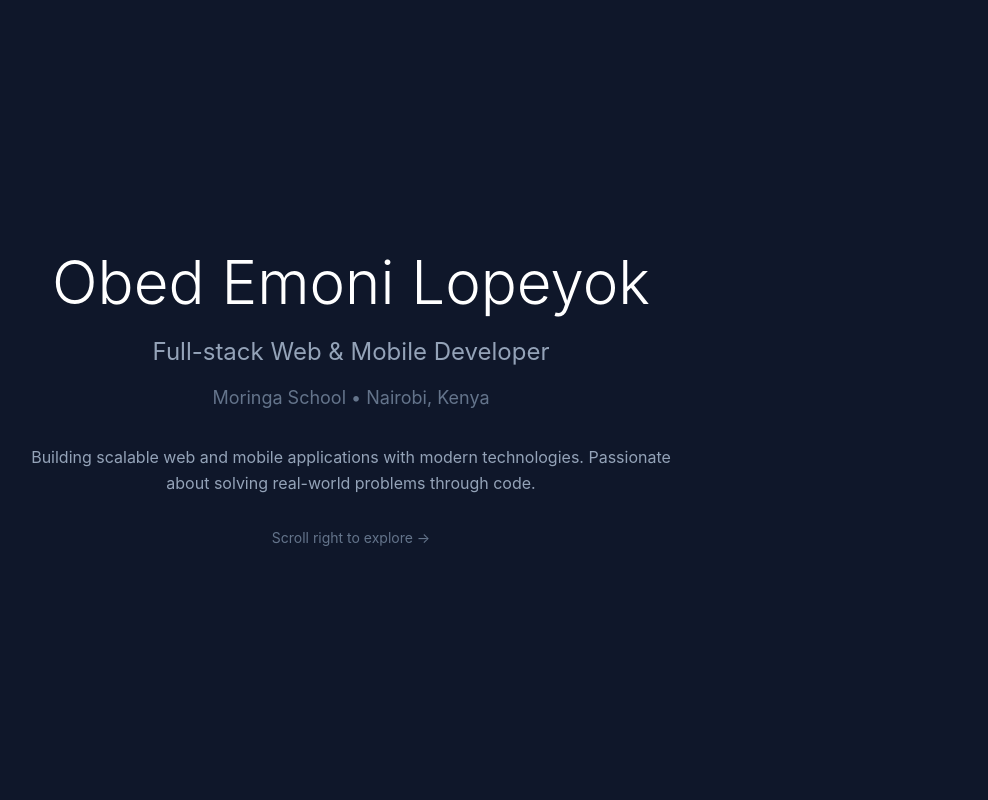
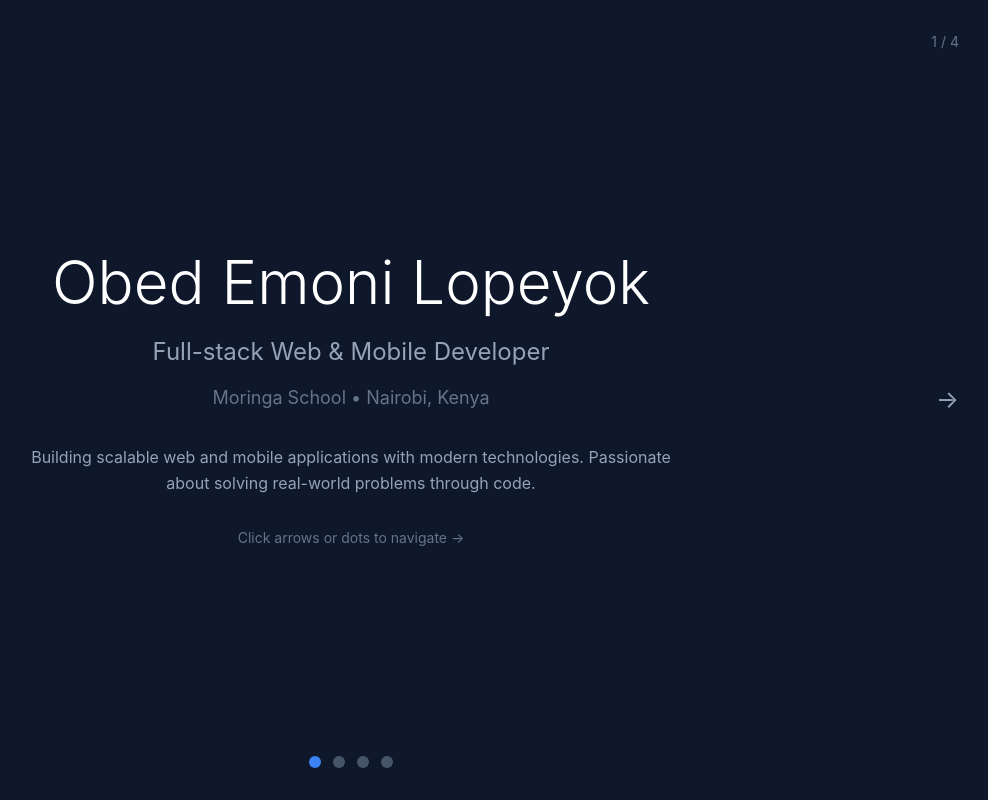
Before and after one commit to obapluto-ob/portfolio, a React (Vite) app: page / in a window 1280 px wide. Shown: the whole page, without its empty margins (289-1277 px from the left). Built offline with nearby package versions, Linux system fonts and the light colour scheme.

Commit message:
Add click navigation system

```diff
--- a/src/App.tsx
+++ b/src/App.tsx
@@ -1,32 +1,69 @@
-import React from 'react'
+import React, { useState } from 'react'
 import Hero from './components/Hero'
 import Projects from './components/Projects'
 import Skills from './components/Skills'
 import Contact from './components/Contact'
 
 function App() {
+  const [currentPage, setCurrentPage] = useState(0)
+  const pages = [Hero, Skills, Projects, Contact]
+
+  const nextPage = () => {
+    if (currentPage < pages.length - 1) {
+      setCurrentPage(currentPage + 1)
+    }
+  }
+
+  const prevPage = () => {
+    if (currentPage > 0) {
+      setCurrentPage(currentPage - 1)
+    }
+  }
+
+  const CurrentComponent = pages[currentPage]
+
   return (
-    <div className="h-screen bg-slate-900 text-white overflow-x-auto overflow-y-hidden">
-      <div className="flex h-full w-[400vw]">
-        {/* Page 1 - Hero */}
-        <div className="w-screen flex items-center justify-center">
-          <Hero />
-        </div>
+    <div className="h-screen bg-slate-900 text-white relative overflow-hidden">
+      {/* Current Page */}
+      <div className="h-full flex items-center justify-center">
+        <CurrentComponent />
+      </div>
 
-        {/* Page 2 - Skills */}
-        <div className="w-screen flex items-center justify-center">
-          <Skills />
-        </div>
+      {/* Navigation Dots */}
+      <div className="absolute bottom-8 left-1/2 transform -translate-x-1/2 flex space-x-3">
+        {pages.map((_, index) => (
+          <button
+            key={index}
+            onClick={() => setCurrentPage(index)}
+            className={`w-3 h-3 rounded-full transition-colors ${
+              index === currentPage ? 'bg-blue-500' : 'bg-slate-600 hover:bg-slate-500'
+            }`}
+          />
+        ))}
+      </div>
 
-        {/* Page 3 - Projects */}
-        <div className="w-screen flex items-center justify-center">
-          <Projects />
-        </div>
+      {/* Navigation Arrows */}
+      {currentPage > 0 && (
+        <button
+          onClick={prevPage}
+          className="absolute left-8 top-1/2 transform -translate-y-1/2 text-slate-400 hover:text-white text-2xl"
+        >
+          ←
+        </button>
+      )}
 
-        {/* Page 4 - Contact */}
-        <div className="w-screen flex items-center justify-center">
-          <Contact />
-        </div>
+      {currentPage < pages.length - 1 && (
+        <button
+          onClick={nextPage}
+          className="absolute right-8 top-1/2 transform -translate-y-1/2 text-slate-400 hover:text-white text-2xl"
+        >
+          →
+        </button>
+      )}
+
+      {/* Page Indicator */}
+      <div className="absolute top-8 right-8 text-slate-500 text-sm">
+        {currentPage + 1} / {pages.length}
       </div>
     </div>
   )
--- a/src/components/Hero.tsx
+++ b/src/components/Hero.tsx
@@ -21,7 +21,7 @@ const Hero = () => {
       </p>
 
       <div className="text-sm text-slate-500">
-        Scroll right to explore →
+        Click arrows or dots to navigate →
       </div>
     </div>
   )
```
